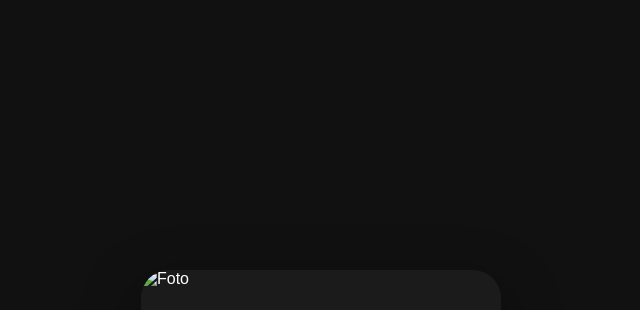
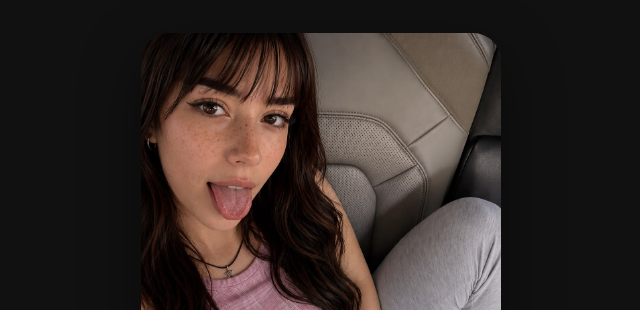
Before and after one commit to mococonpelo/telegram, a plain HTML site: page index.html in a window 1280 px wide. Shown: the top 310 px of the page, without its empty margins (319-959 px from the left). Drawn offline with Linux system fonts and the light colour scheme.

Commit message:
Update index.html

```diff
--- a/index.html
+++ b/index.html
@@ -75,7 +75,7 @@ h1{
 
 <div class="card">
 
-    <img src="foto.jpg" alt="Foto">
+    <img src="foto.jpeg" alt="Foto">
 
     <div class="content">
 
```
